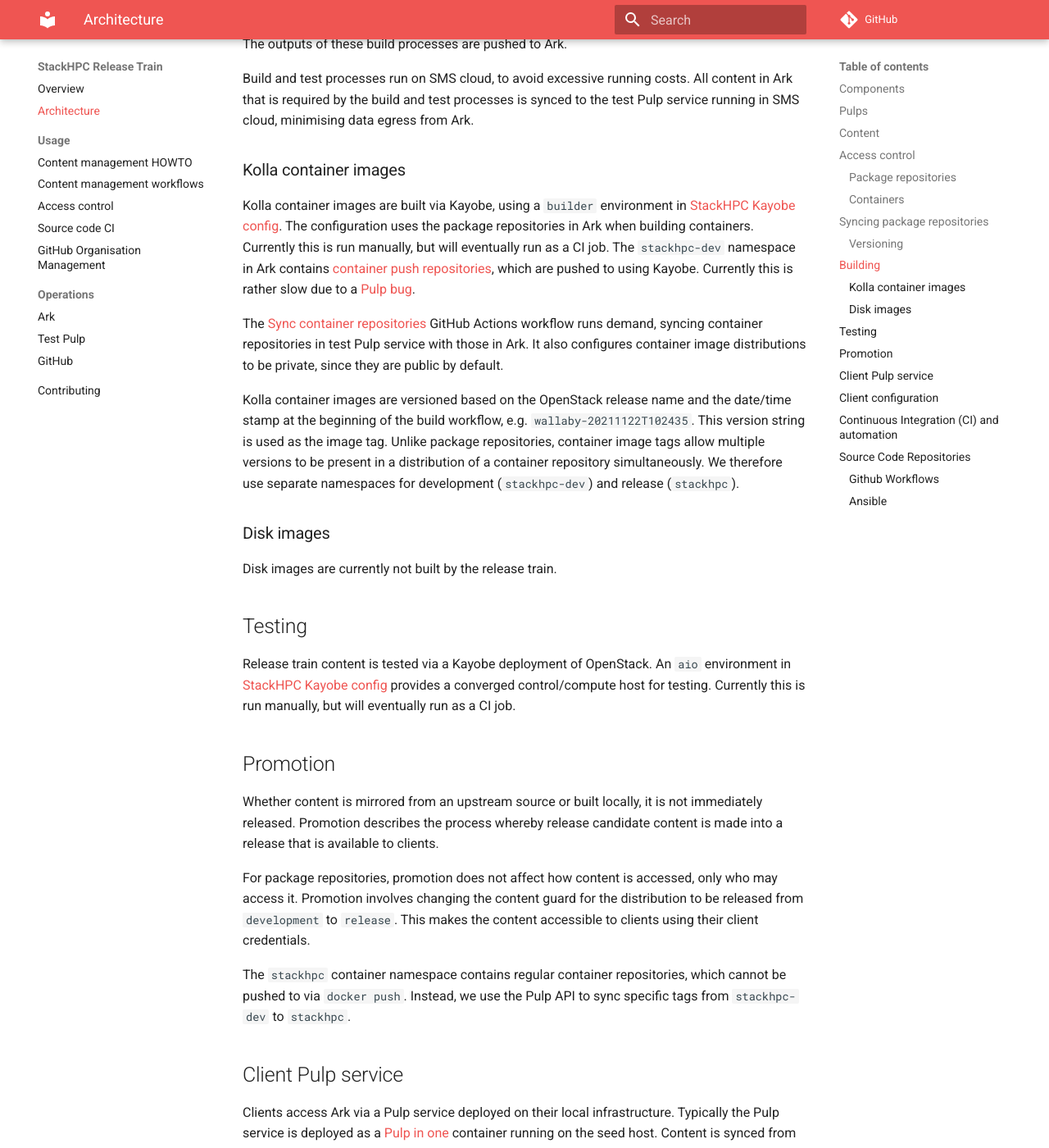
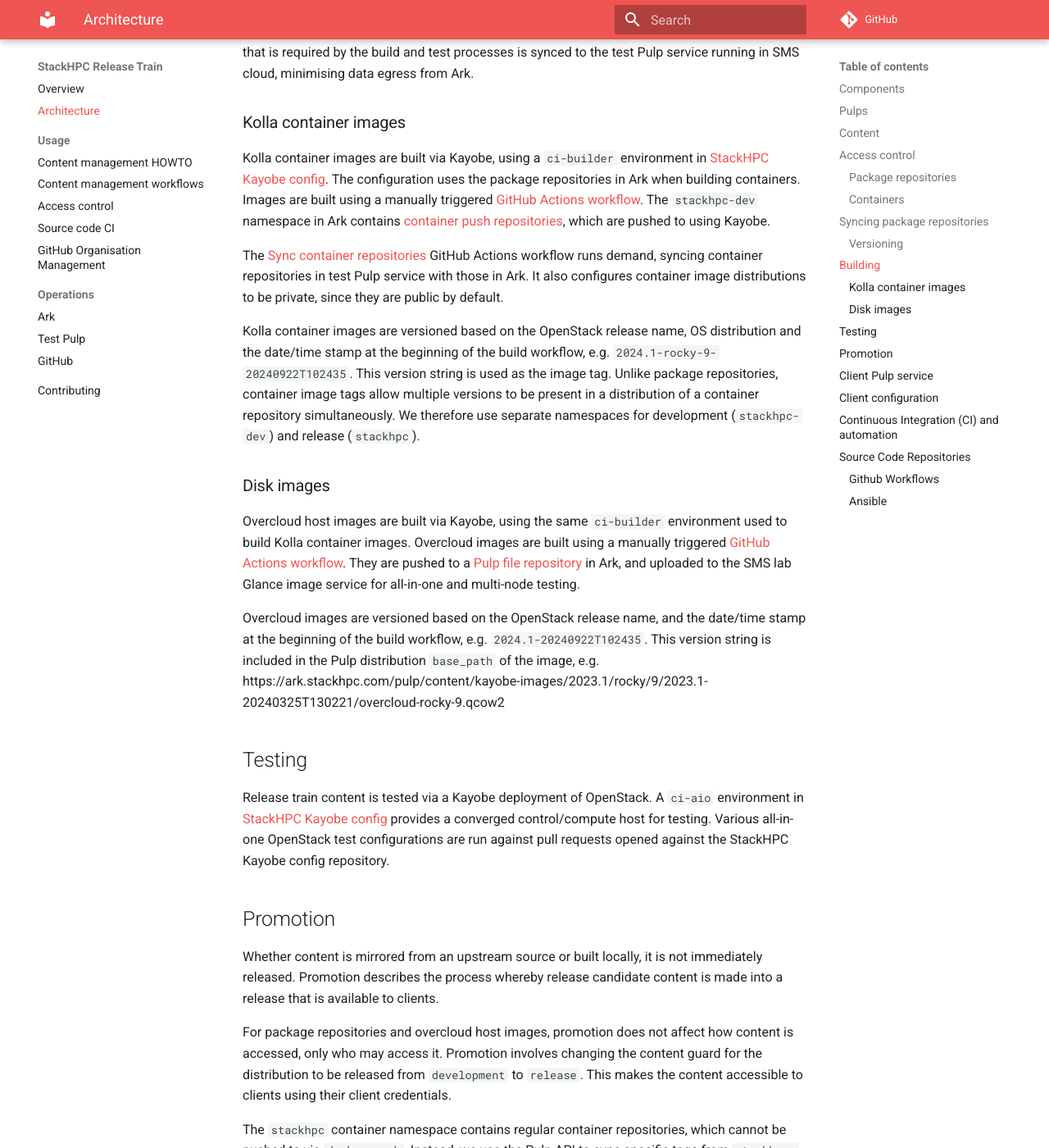
Before and after one commit to stackhpc/stackhpc-release-train, an MkDocs documentation site: the page built from docs/architecture/index.md, in a window 1280 px wide and 1400 px high, scrolled down 4278 px. Shown: the whole window at 82% size. Built offline with MkDocs 1.6.1 and Material for MkDocs 9.7.7, drawn with Linux system fonts in a browser that asks for light colours; comment, search, counter and statistics services are not loaded; some of the changed text lies outside the part shown.

Commit message:
docs: Bring various things up to date, fill in some gaps

```diff
--- a/docs/architecture/index.md
+++ b/docs/architecture/index.md
@@ -36,16 +36,13 @@ There are three types of Pulp service in the release train architecture.
 Various different types of content are hosted by Pulp, including:
 
 * RPM package repositories ([Pulp RPM plugin](https://docs.pulpproject.org/pulp_rpm/))
-    * CentOS distribution packages
+    * Rocky Linux distribution packages
+    * Third party packages
+* Apt package repositories ([Pulp Deb plugin](https://docs.pulpproject.org/pulp_deb/))
+    * Ubuntu distribution packages
     * Third party packages
 * Container image repositories ([Pulp container plugin](https://docs.pulpproject.org/pulp_container/))
     * Kolla container images
-
-We also anticipate supporting the following content:
-
-* Apt package repositories ([Pulp Deb plugin](https://docs.pulpproject.org/pulp_deb/))
-    * Ubuntu distribution packages
-    * Third party packages
 * File repositories ([Pulp file plugin](https://docs.pulpproject.org/pulp_file/))
     * Disk images
 
@@ -79,7 +76,7 @@ Build and test processes are provided with credentials that are authorised to pu
 At the top of the diagram above are the upstream sources.
 Some of these may be mirrored/synced into Ark, including:
 
-* OS distribution package repositories, e.g. CentOS Stream 8 BaseOS
+* OS distribution package repositories, e.g. Rocky Linux 9 BaseOS
 * Third party package repositories, e.g. Grafana
 
 The [Sync package repositories](https://github.com/stackhpc/stackhpc-release-train/actions/workflows/package-sync.yml) GitHub Actions workflow runs nightly and on demand, ensuring that we have regular versioned snapshots of these repositories.
@@ -95,7 +92,7 @@ There are a couple of repositories for which `mirror_complete` does not work, so
 
 Package repositories are versioned based on the date/time stamp at the beginning of the sync workflow, e.g. `20211122T102435`.
 This version string is used as the final component of the path at which the corresponding distribution is hosted.
-For example, a CentOS Stream 8 BaseOS snapshot may be hosted at https://ark.stackhpc.com/pulp/content/centos/8-stream/BaseOS/x86_64/os/20220105T044843/.
+For example, a Rocky Linux 9 BaseOS snapshot may be hosted at https://ark.stackhpc.com/pulp/content/rocky/9/BaseOS/x86_64/os/20240105T044843/.
 
 The rationale behind using a date/time stamp is that there is no sane way to version a large collection of content, such as a repository, in a way in which the version reflects changes in the content (e.g. SemVer).
 While the timestamp used is fairly arbitrary, it does at least provide a reasonable guarantee of ordering, and is easily automated.
@@ -115,36 +112,40 @@ All content in Ark that is required by the build and test processes is synced to
 
 ### Kolla container images
 
-Kolla container images are built via Kayobe, using a `builder` environment in [StackHPC Kayobe config](https://github.com/stackhpc/stackhpc-kayobe-config).
+Kolla container images are built via Kayobe, using a `ci-builder` environment in [StackHPC Kayobe config](https://github.com/stackhpc/stackhpc-kayobe-config).
 The configuration uses the package repositories in Ark when building containers.
-Currently this is run manually, but will eventually run as a CI job.
+Images are built using a manually triggered [GitHub Actions workflow](https://github.com/stackhpc/stackhpc-kayobe-config/actions/workflows/stackhpc-container-image-build.yml).
 The `stackhpc-dev` namespace in Ark contains [container push repositories](https://docs.pulpproject.org/pulp_container/workflows/push.html), which are pushed to using Kayobe.
-Currently this is rather slow due to a [Pulp bug](https://github.com/pulp/pulp_container/issues/494).
 
 The [Sync container repositories](https://github.com/stackhpc/stackhpc-release-train/actions/workflows/container-sync.yml) GitHub Actions workflow runs demand, syncing container repositories in test Pulp service with those in Ark.
 It also configures container image distributions to be private, since they are public by default.
 
-Kolla container images are versioned based on the OpenStack release name and the date/time stamp at the beginning of the build workflow, e.g. `wallaby-20211122T102435`.
+Kolla container images are versioned based on the OpenStack release name, OS distribution and the date/time stamp at the beginning of the build workflow, e.g. `2024.1-rocky-9-20240922T102435`.
 This version string is used as the image tag.
 Unlike package repositories, container image tags allow multiple versions to be present in a distribution of a container repository simultaneously.
 We therefore use separate namespaces for development (`stackhpc-dev`) and release (`stackhpc`).
 
 ### Disk images
 
-Disk images are currently not built by the release train.
+Overcloud host images are built via Kayobe, using the same ``ci-builder`` environment used to build Kolla container images.
+Overcloud images are built using a manually triggered [GitHub Actions workflow](https://github.com/stackhpc/stackhpc-kayobe-config/actions/workflows/overcloud-host-image-build.yml).
+They are pushed to a [Pulp file repository](https://pulpproject.org/pulp_file/) in Ark, and uploaded to the SMS lab Glance image service for all-in-one and multi-node testing.
+
+Overcloud images are versioned based on the OpenStack release name, and the date/time stamp at the beginning of the build workflow, e.g. `2024.1-20240922T102435`.
+This version string is included in the Pulp distribution `base_path` of the image, e.g. https://ark.stackhpc.com/pulp/content/kayobe-images/2023.1/rocky/9/2023.1-20240325T130221/overcloud-rocky-9.qcow2
 
 ## Testing
 
 Release train content is tested via a Kayobe deployment of OpenStack.
-An `aio` environment in [StackHPC Kayobe config](https://github.com/stackhpc/stackhpc-kayobe-config) provides a converged control/compute host for testing.
-Currently this is run manually, but will eventually run as a CI job.
+A `ci-aio` environment in [StackHPC Kayobe config](https://github.com/stackhpc/stackhpc-kayobe-config) provides a converged control/compute host for testing.
+Various all-in-one OpenStack test configurations are run against pull requests opened against the StackHPC Kayobe config repository.
 
 ## Promotion
 
 Whether content is mirrored from an upstream source or built locally, it is not immediately released.
 Promotion describes the process whereby release candidate content is made into a release that is available to clients.
 
-For package repositories, promotion does not affect how content is accessed, only who may access it.
+For package repositories and overcloud host images, promotion does not affect how content is accessed, only who may access it.
 Promotion involves changing the content guard for the distribution to be released from `development` to `release`.
 This makes the content accessible to clients using their client credentials.
 
@@ -177,7 +178,7 @@ This repository provides configuration and playbooks to:
 
 This configuration is in active development and is expected to evolve over the coming releases.
 
-Further documentation of this configuration is out of scope here, but is available in the [readme](https://github.com/stackhpc/stackhpc-kayobe-config/blob/stackhpc/wallaby/README.rst).
+Further documentation of this configuration is out of scope here, but is available in the [readme](https://github.com/stackhpc/stackhpc-kayobe-config/blob/stackhpc/2024.1/README.rst).
 
 ## Continuous Integration (CI) and automation
 
```
Also changed, not shown: docs/index.md (+1 -4 lines), docs/operations/ark.md (+5 -0 lines), docs/operations/github.md (+10 -1 lines), docs/usage/access.md (+3 -1 lines), docs/usage/content-workflows.md (+7 -7 lines).
